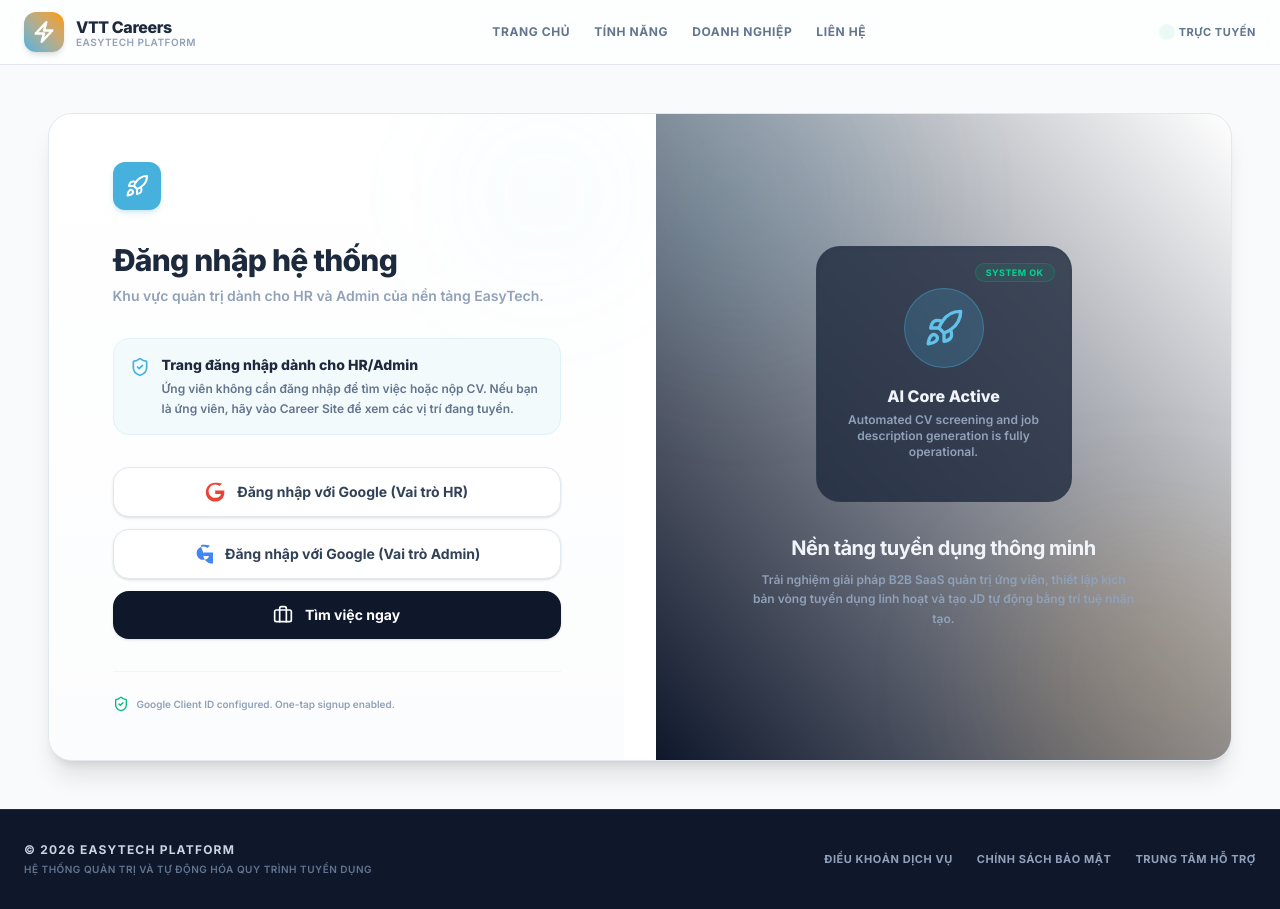
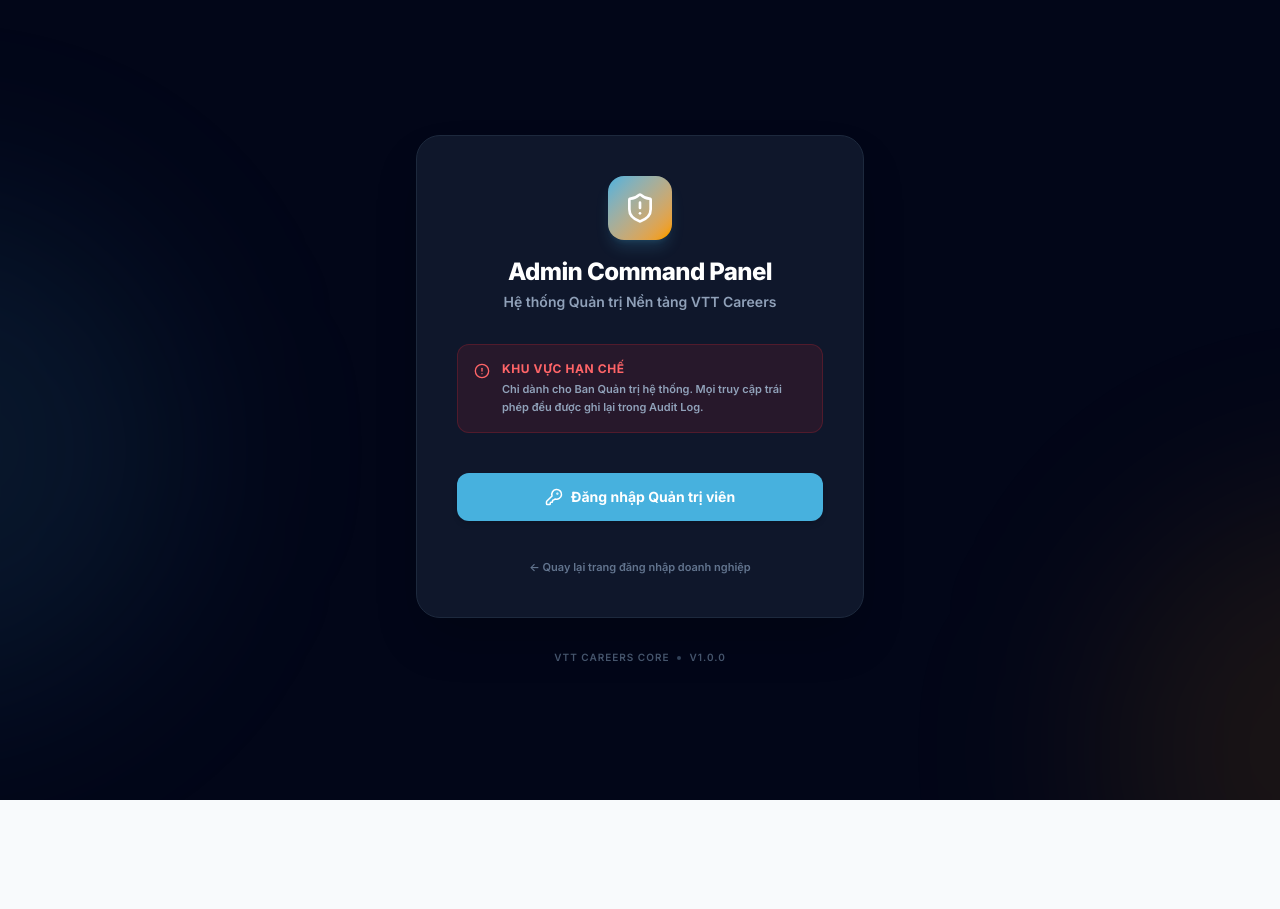
Before and after one commit to VanHaPtit/EasyTech_FE, a React (Vite) app: page /admin/login in a window 1280 px wide. Before the commit this address led to /login. After the commit the page ends 800 px from the top, so only its background shows below. Built offline with nearby package versions, Linux system fonts and the light colour scheme.

Commit message:
feat: Separate Admin and HR login interfaces

```diff
--- a/src/pages/LoginPage.tsx
+++ b/src/pages/LoginPage.tsx
@@ -9,17 +9,13 @@
   const [loading, setLoading] = useState(false);
   const [error, setError] = useState<string | null>(null);
 
-  const handleSimulatedGoogleLogin = (role: 'hr' | 'admin') => {
+  const handleSimulatedGoogleLogin = () => {
     setLoading(true);
     setError(null);
     setTimeout(() => {
       setLoading(false);
-      if (role === 'hr') {
-        // Redirect directly to dashboard so the user can see the new HR interface
-        navigate('/dashboard');
-      } else {
-        navigate('/admin');
-      }
+      // Redirect directly to dashboard so the user can see the new HR interface
+      navigate('/dashboard');
     }, 1500);
   };
 
@@ -45,9 +41,9 @@
 
               {/* Headings */}
               <div className="space-y-2">
-                <h1 className="text-3xl font-extrabold text-slate-800 tracking-tight">Đăng nhập hệ thống</h1>
+                <h1 className="text-3xl font-extrabold text-slate-800 tracking-tight">Đăng nhập Doanh nghiệp</h1>
                 <p className="text-sm font-semibold text-slate-400">
-                  Khu vực quản trị dành cho HR và Admin của nền tảng EasyTech.
+                  Khu vực quản lý tuyển dụng dành cho HR trên nền tảng EasyTech.
                 </p>
               </div>
 
@@ -55,9 +51,9 @@
                 <div className="flex items-start gap-3">
                   <ShieldCheck className="mt-0.5 h-5 w-5 shrink-0 text-primary-500" />
                   <div className="space-y-1">
-                    <p className="text-sm font-extrabold text-slate-800">Trang đăng nhập dành cho HR/Admin</p>
+                    <p className="text-sm font-extrabold text-slate-800">Dành riêng cho Nhà tuyển dụng</p>
                     <p className="text-xs font-semibold leading-relaxed text-slate-500">
-                      Ứng viên không cần đăng nhập để tìm việc hoặc nộp CV. Nếu bạn là ứng viên, hãy vào Career Site để xem các vị trí đang tuyển.
+                      Ứng viên không cần đăng nhập tại đây. Nếu bạn là ứng viên đang tìm việc, hãy truy cập Career Site của doanh nghiệp để xem các vị trí đang tuyển.
                     </p>
                   </div>
                 </div>
@@ -84,7 +80,7 @@
                   <div className="space-y-3">
                     {/* Simulated Google Button for HR */}
                     <button
-                      onClick={() => handleSimulatedGoogleLogin('hr')}
+                      onClick={handleSimulatedGoogleLogin}
                       className="w-full flex items-center justify-center gap-3 px-4 py-3.5 rounded-2xl border border-slate-200 bg-white hover:bg-slate-50 text-sm font-bold text-slate-700 hover:text-slate-800 transition-all shadow-sm cursor-pointer select-none"
                     >
                       <svg className="h-5 w-5 shrink-0" viewBox="0 0 24 24">
@@ -93,21 +89,7 @@
                           d="M12.24 10.285V14.4h6.887c-.275 1.565-1.88 4.604-6.887 4.604-4.33 0-7.866-3.577-7.866-8s3.536-8 7.866-8c2.46 0 4.105 1.025 5.047 1.926l3.227-3.104C18.423 1.95 15.608 1 12.24 1 5.922 1 1 5.922 1 12.24s4.922 11.24 11.24 11.24c6.6 0 11-4.606 11-11.24 0-.756-.08-1.334-.18-1.955H12.24z"
                         />
                       </svg>
-                      <span>Đăng nhập với Google (Vai trò HR)</span>
-                    </button>
-
-                    {/* Simulated Google Button for Admin */}
-                    <button
-                      onClick={() => handleSimulatedGoogleLogin('admin')}
-                      className="w-full flex items-center justify-center gap-3 px-4 py-3.5 rounded-2xl border border-slate-200 bg-white hover:bg-slate-50 text-sm font-bold text-slate-700 hover:text-slate-800 transition-all shadow-sm cursor-pointer select-none"
-                    >
-                      <svg className="h-5 w-5 shrink-0" viewBox="0 0 24 24">
-                        <path
-                          fill="#4285F4"
-                          d="M12.24 10.285V14.4h6.887c-.275 1.565-1.88 4.604-6.887 4.604-4.33 0-7.866-3.577-7.866-8s3.536-8 7.866-8c2.46 0 4.105 1.025 5.047 1.926l3.227-3.104C18.423 1.95 15.608 1 12.24 1 5.922 1 12.24 5.922 12.24 12.24s4.922 11.24 11.24 11.24c6.6 0 11-4.606 11-11.24 0-.756-.08-1.334-.18-1.955H12.24z"
-                        />
-                      </svg>
-                      <span>Đăng nhập với Google (Vai trò Admin)</span>
+                      <span>Đăng nhập tài khoản Google</span>
                     </button>
 
                     <button
@@ -122,9 +104,17 @@
               </div>
 
               {/* Warning Alert if Client ID is missing */}
-              <div className="pt-6 border-t border-slate-100 flex gap-2 items-center text-[10px] font-semibold text-slate-400 select-none">
-                <ShieldCheck className="h-4 w-4 text-emerald-500 shrink-0" />
-                <span>Google Client ID configured. One-tap signup enabled.</span>
+              <div className="pt-6 border-t border-slate-100 flex justify-between items-center text-[10px] font-semibold text-slate-400 select-none">
+                <div className="flex gap-2 items-center">
+                  <ShieldCheck className="h-4 w-4 text-emerald-500 shrink-0" />
+                  <span>Google Client ID configured. One-tap signup enabled.</span>
+                </div>
+                <button
+                  onClick={() => navigate('/admin/login')}
+                  className="hover:text-primary-500 transition-colors cursor-pointer"
+                >
+                  Admin Portal &rarr;
+                </button>
               </div>
             </div>
           </div>
--- a/src/pages/admin/AdminDashboard.tsx
+++ b/src/pages/admin/AdminDashboard.tsx
@@ -334,7 +334,7 @@
               </div>
             </div>
             <button
-              onClick={() => navigate('/login')}
+              onClick={() => navigate('/admin/login')}
               className="flex items-center gap-1.5 text-xs font-bold text-slate-400 hover:text-white px-3 py-1.5 rounded-lg hover:bg-slate-800 border border-slate-800 transition-all cursor-pointer"
             >
               <LogOut className="h-3.5 w-3.5" />
--- /dev/null
+++ b/src/pages/admin/AdminLogin.tsx
@@ -0,0 +1,98 @@
+import React, { useState } from 'react';
+import { useNavigate } from 'react-router-dom';
+import { ShieldAlert, KeyRound, Loader2, AlertCircle } from 'lucide-react';
+
+export const AdminLogin: React.FC = () => {
+  const navigate = useNavigate();
+  const [loading, setLoading] = useState(false);
+  const [error, setError] = useState<string | null>(null);
+
+  // In a real scenario, this would use a secure admin endpoint
+  const handleAdminLogin = () => {
+    setLoading(true);
+    setError(null);
+    setTimeout(() => {
+      setLoading(false);
+      navigate('/admin');
+    }, 1500);
+  };
+
+  return (
+    <div className="min-h-screen flex items-center justify-center bg-slate-950 p-6 relative overflow-hidden">
+      {/* Background accents */}
+      <div className="absolute top-1/4 -left-1/4 h-[500px] w-[500px] bg-primary-500/10 rounded-full blur-[100px] pointer-events-none"></div>
+      <div className="absolute -bottom-1/4 -right-1/4 h-[500px] w-[500px] bg-amber-500/10 rounded-full blur-[100px] pointer-events-none"></div>
+
+      <div className="w-full max-w-md relative z-10">
+        <div className="bg-slate-900 border border-slate-800 rounded-3xl shadow-2xl p-8 md:p-10 space-y-8">
+
+          {/* Logo / Header */}
+          <div className="flex flex-col items-center justify-center text-center space-y-4">
+            <div className="h-16 w-16 rounded-2xl bg-gradient-to-br from-primary-500 to-amber-500 flex items-center justify-center text-white shadow-lg shadow-primary-500/20">
+              <ShieldAlert className="h-8 w-8" />
+            </div>
+            <div>
+              <h1 className="text-2xl font-extrabold text-white tracking-tight">Admin Command Panel</h1>
+              <p className="text-sm font-semibold text-slate-400 mt-1">Hệ thống Quản trị Nền tảng VTT Careers</p>
+            </div>
+          </div>
+
+          <div className="rounded-xl border border-red-500/20 bg-red-500/10 p-4">
+            <div className="flex gap-3 items-start">
+              <AlertCircle className="mt-0.5 h-4 w-4 shrink-0 text-red-400" />
+              <div className="space-y-1">
+                <p className="text-xs font-bold text-red-400 uppercase tracking-wider">Khu vực hạn chế</p>
+                <p className="text-[11px] font-semibold text-slate-400 leading-relaxed">
+                  Chỉ dành cho Ban Quản trị hệ thống. Mọi truy cập trái phép đều được ghi lại trong Audit Log.
+                </p>
+              </div>
+            </div>
+          </div>
+
+          {error && (
+            <div className="flex items-start gap-2.5 p-3.5 bg-red-950/50 text-red-400 border border-red-900 rounded-xl text-xs font-semibold">
+              <AlertCircle className="h-4.5 w-4.5 shrink-0" />
+              <span>{error}</span>
+            </div>
+          )}
+
+          {/* Login Action */}
+          <div className="pt-2">
+            {loading ? (
+              <div className="flex flex-col items-center justify-center py-4 space-y-3">
+                <Loader2 className="h-6 w-6 text-primary-500 animate-spin" />
+                <span className="text-[10px] font-bold text-slate-500 uppercase tracking-widest animate-pulse">
+                  Xác thực danh tính...
+                </span>
+              </div>
+            ) : (
+              <button
+                onClick={handleAdminLogin}
+                className="w-full flex items-center justify-center gap-2 px-4 py-3.5 rounded-xl bg-primary-500 hover:bg-primary-600 text-sm font-bold text-white transition-all shadow-md cursor-pointer select-none"
+              >
+                <KeyRound className="h-4.5 w-4.5" />
+                <span>Đăng nhập Quản trị viên</span>
+              </button>
+            )}
+          </div>
+
+          <div className="text-center">
+            <button
+              onClick={() => navigate('/login')}
+              className="text-[11px] font-semibold text-slate-500 hover:text-slate-300 transition-colors cursor-pointer"
+            >
+              ← Quay lại trang đăng nhập doanh nghiệp
+            </button>
+          </div>
+        </div>
+
+        {/* Footer info */}
+        <div className="mt-8 text-center text-[10px] font-semibold text-slate-600 uppercase tracking-widest flex items-center justify-center gap-2">
+          <span>VTT Careers Core</span>
+          <span className="h-1 w-1 rounded-full bg-slate-700"></span>
+          <span>v1.0.0</span>
+        </div>
+      </div>
+    </div>
+  );
+};
--- a/src/router.tsx
+++ b/src/router.tsx
@@ -15,6 +15,7 @@
 import { CareerSiteSettings } from './pages/hr/CareerSiteSettings';
 import { NotificationsPage } from './pages/hr/NotificationsPage';
 import { AdminDashboard } from './pages/admin/AdminDashboard';
+import { AdminLogin } from './pages/admin/AdminLogin';
 import { CareerLayout } from './layouts/CareerLayout';
 import { CareerHome } from './pages/career/CareerHome';
 import { CompanyCareerSitePage } from './pages/career/CompanyCareerSitePage';
@@ -108,6 +109,10 @@
 
   // ── Admin ──
   {
+    path: '/admin/login',
+    element: <AdminLogin />,
+  },
+  {
     path: '/admin',
     element: <AdminDashboard />,
   },
```
